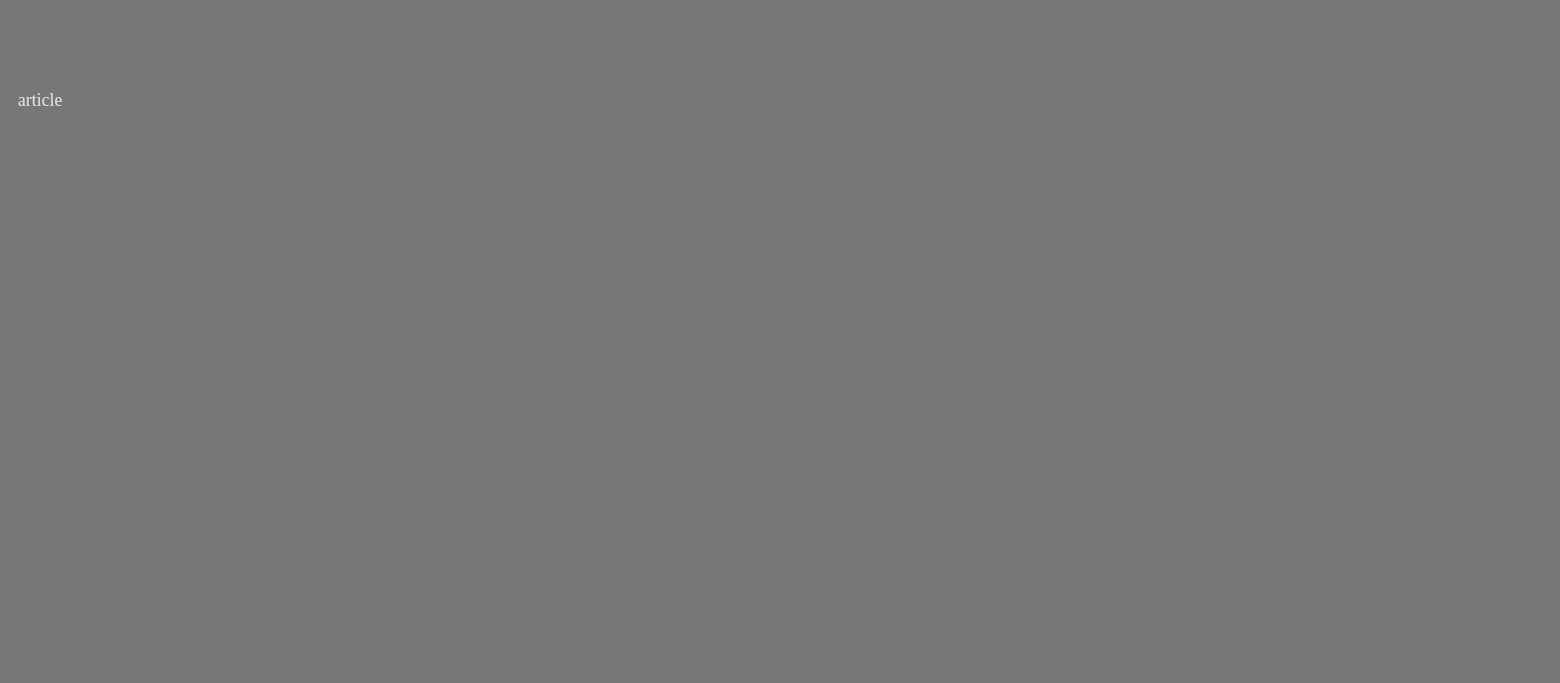
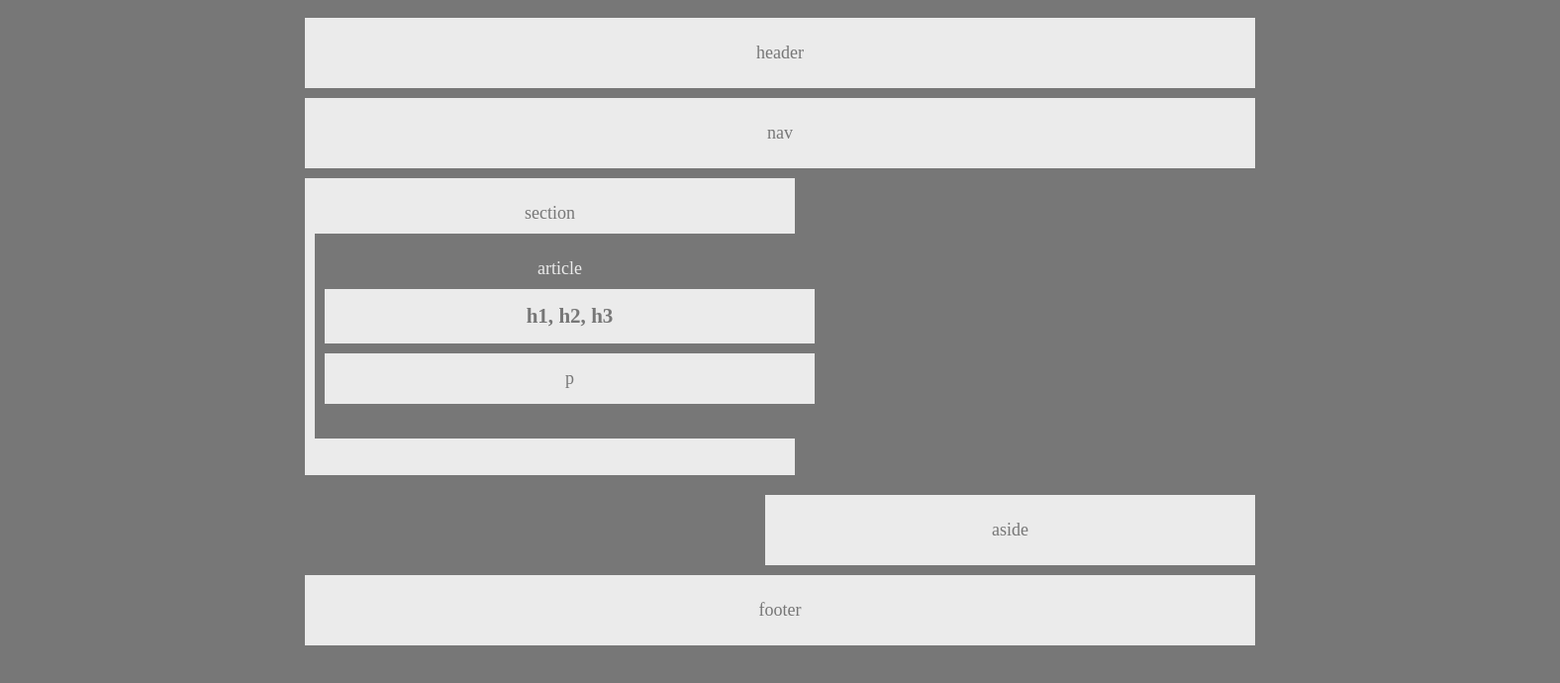
Before and after one commit to SladtheLad/HW-Wireframe, a plain HTML site: page index.html in a window 1280 px wide. Shown: the whole page at 99% size, 1576 px wide, since content can reach past the window. Drawn offline with Linux system fonts and the light colour scheme.

Commit message:
getting there

```diff
--- a/style.css
+++ b/style.css
@@ -7,43 +7,82 @@ body {
   background-color: #777;
   color: #777;
   font-size: 18px;
+  display: inline-block;
 }
 
-div {
-  display: block;
-  padding: 40px 0 40px 0;
-  margin: 10px 100px 10px 100px;
+header {
+  position: static;
+  padding: 25px 0 25px 0;
+  margin: 10px 300px 10px 300px;
   background-color: #ebebeb;
   width: 960px;
   text-align: center;
 }
 
-header {
-
-}
-
 nav {
-
+  position: static;
+  padding: 25px 0 25px 0;
+  margin: 10px 300px 10px 300px;
+  background-color: #ebebeb;
+  width: 960px;
+  text-align: center;
 }
 
 section {
+  position: relative;
+  padding: 25px 0 25px 0;
+  margin: 10px 300px 10px 300px;
+  background-color: #ebebeb;
   width: 495px;
+  height: 300px;
+  text-align: center;
 }
 
 article {
+  position: absolute;
+  padding: 25px 0 25px 0;
+  margin: 10px;
   background-color: #777;
   color: #ebebeb;
-  margin: 20px 10px 0px 10px;
+  width: inherit;
+  text-align: center;
 }
 
 h1 {
+  position: ;
+  padding: 15px 0 15px 0;
+  margin: 10px;
+  background-color: #ebebeb;
   color: #777;
+  width: inherit;
+  text-align: center;
+}
+
+p {
+  position: ;
+  padding: 15px 0 15px 0;
+  margin: 10px;
+  background-color: #ebebeb;
+  color: #777;
+  width: inherit;
+  text-align: center;
 }
 
 aside {
+  float: right;
+  display: inline-block;
+  padding: 25px 0 25px 0;
+  margin: 10px 300px 10px 300px;
+  background-color: #ebebeb;
   width: 495px;
+  text-align: center;
 }
 
 footer {
-
+  clear: both;
+  padding: 25px 0 25px 0;
+  margin: 10px 300px 10px 300px;
+  background-color: #ebebeb;
+  width: 960px;
+  text-align: center;
 }
```
Also changed, not shown: index.html (+4 -4 lines).
